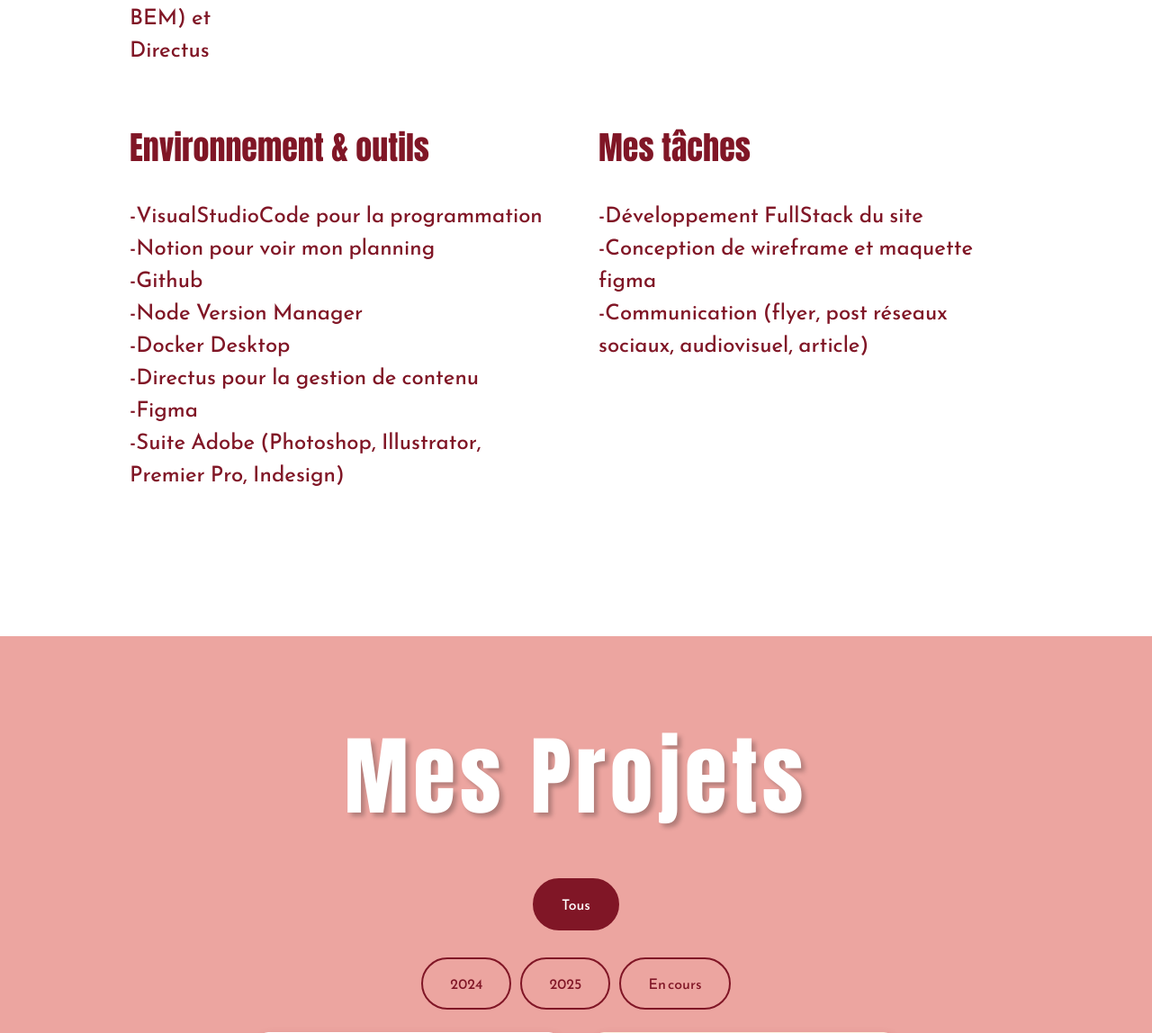
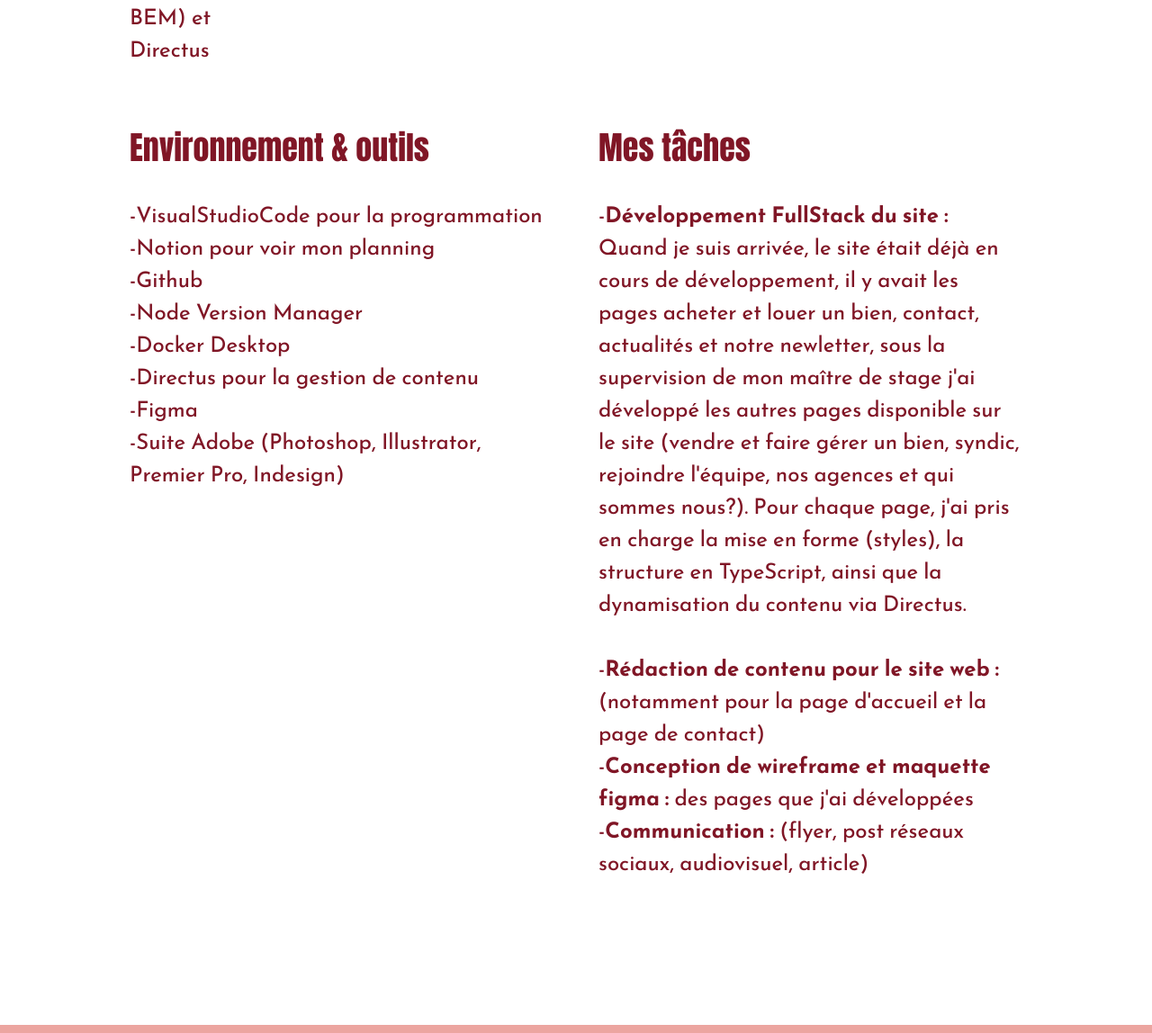
Before and after one commit to Melina38/Portfolio-Bascol-Melina, a PHP site: page /stage.php in a window 1280 px wide. Shown: the part 4125-5273 px from the top of the page at 90% size. Run offline with PHP 8.4, Linux system fonts and the light colour scheme.

Commit message:
update contenu stage + css carousel

```diff
--- a/css/carousel.css
+++ b/css/carousel.css
@@ -53,7 +53,6 @@
   position: absolute;
   top: 50%;
   transform: translateY(-50%);
-  background: rgba(0, 0, 0, 0.6);
   border: none;
   padding: 10px;
   cursor: pointer;
@@ -73,6 +72,11 @@
 .carousel-button.next {
   right: 10px;
 }
+
+.carousel-button.next img {
+  transform: rotate(180deg);
+}
+
 @media (max-width: 768px) {
   .carousel-container {
     width: calc(100% - 40px);
--- a/stage.php
+++ b/stage.php
@@ -68,9 +68,14 @@
                     <div class="categorie-div">
                         <h3 class="sous-titre">Mes tâches</h3>
                         <h4>
-                            -Développement FullStack du site <br>
-                            -Conception de wireframe et maquette figma<br>
-                            -Communication (flyer, post réseaux sociaux, audiovisuel, article)<br>
+                            -<strong>Développement FullStack du site :</strong> <br>
+                            Quand je suis arrivée, le site était déjà en cours de développement,
+                            il y avait les pages acheter et louer un bien, contact, actualités et notre newletter,
+                            sous la supervision de mon maître de stage j'ai développé les autres pages disponible sur le site (vendre et faire gérer un bien, syndic, rejoindre l'équipe, nos agences et qui sommes nous?).
+                            Pour chaque page, j'ai pris en charge la mise en forme (styles), la structure en TypeScript, ainsi que la dynamisation du contenu via Directus.  <br><br>
+                            -<strong>Rédaction de contenu pour le site web :</strong> (notamment pour la page d'accueil et la page de contact)<br>
+                            -<strong>Conception de wireframe et maquette figma :</strong> des pages que j'ai développées<br>
+                            -<strong>Communication :</strong> (flyer, post réseaux sociaux, audiovisuel, article)<br>
                         </h4>
 
                     </div>
```
